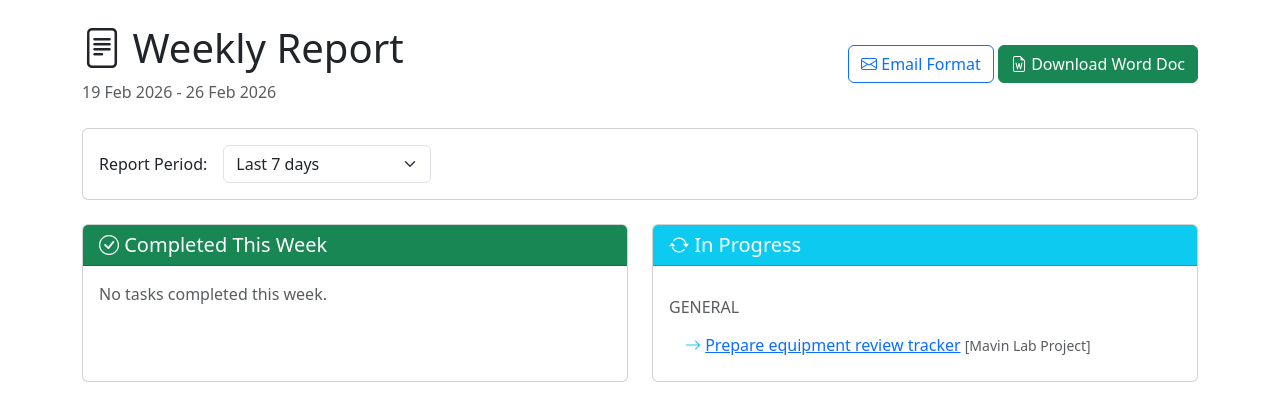
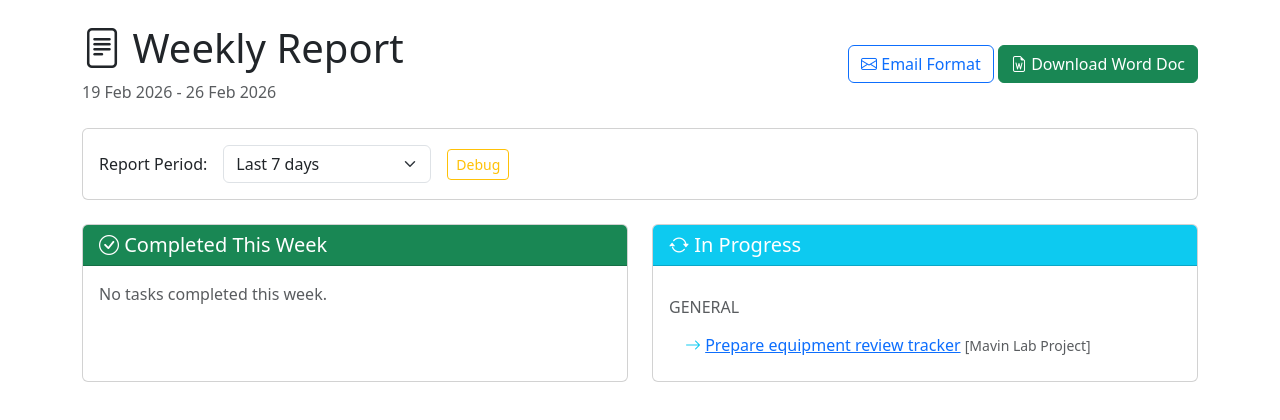
Before and after one commit to patinahelper/tasks-app, a Django app: page /weekly-report/ in a window 1280 px wide. Shown: the part 80-500 px from the top of the page. Run offline with Django 5.2, Linux system fonts and the light colour scheme; data comes from the database, SQL or seed files in the repository; data that the repository does not hold is empty.

Commit message:
Add debug mode to weekly report to diagnose completed tasks issue

```diff
--- a/tasks_project/tasks/views.py
+++ b/tasks_project/tasks/views.py
@@ -351,6 +351,7 @@ def weekly_report(request):
 
     # Get date range
     period = request.GET.get('period', '7')
+    debug = request.GET.get('debug') == '1'
 
     if period == 'last_week':
         # Last week: Monday to Sunday of previous week
@@ -369,7 +370,6 @@ def weekly_report(request):
 
     # Tasks completed this week
     # Use timezone-aware datetime comparison instead of just date
-    from django.utils import timezone
     start_datetime = timezone.make_aware(timezone.datetime.combine(start_date, timezone.datetime.min.time()))
     end_datetime = timezone.make_aware(timezone.datetime.combine(end_date, timezone.datetime.max.time()))
 
@@ -377,6 +377,20 @@ def weekly_report(request):
         completed_at__gte=start_datetime,
         completed_at__lte=end_datetime
     ).select_related('project').order_by('project__category', '-completed_at')
+
+    # Debug info
+    debug_info = None
+    if debug:
+        all_done = Task.objects.filter(status='done')
+        debug_info = {
+            'start_date': start_date,
+            'end_date': end_date,
+            'start_datetime': start_datetime,
+            'end_datetime': end_datetime,
+            'completed_count': completed_tasks.count(),
+            'all_done_count': all_done.count(),
+            'all_done_tasks': [(t.title, t.completed_at) for t in all_done[:5]],
+        }
 
     # Tasks in progress
     in_progress_tasks = Task.objects.filter(
@@ -421,6 +435,7 @@ def weekly_report(request):
         'new_incidents': new_incidents,
         'open_incidents': open_incidents,
         'category_labels': dict(Project.CATEGORY_CHOICES),
+        'debug_info': debug_info,
     }
     return render(request, 'tasks/weekly_report.html', context)
 
--- a/tasks_project/templates/tasks/weekly_report.html
+++ b/tasks_project/templates/tasks/weekly_report.html
@@ -33,9 +33,32 @@
                     <option value="30" {% if period == '30' %}selected{% endif %}>Last 30 days</option>
                 </select>
             </div>
+            <div class="col-auto">
+                <a href="?period={{ period }}&debug=1" class="btn btn-outline-warning btn-sm">Debug</a>
+            </div>
         </form>
     </div>
 </div>
+
+{% if debug_info %}
+<div class="card mb-4 border-warning">
+    <div class="card-header bg-warning text-dark">
+        <h5 class="mb-0">Debug Info</h5>
+    </div>
+    <div class="card-body">
+        <p><strong>Date Range:</strong> {{ debug_info.start_date }} to {{ debug_info.end_date }}</p>
+        <p><strong>DateTime Range:</strong> {{ debug_info.start_datetime }} to {{ debug_info.end_datetime }}</p>
+        <p><strong>Completed in Range:</strong> {{ debug_info.completed_count }}</p>
+        <p><strong>Total Done Tasks:</strong> {{ debug_info.all_done_count }}</p>
+        <p><strong>Sample Done Tasks:</strong></p>
+        <ul>
+            {% for title, completed_at in debug_info.all_done_tasks %}
+            <li>{{ title }}: {{ completed_at }}</li>
+            {% endfor %}
+        </ul>
+    </div>
+</div>
+{% endif %}
 
 <div class="row">
     <!-- Completed Tasks -->
```
